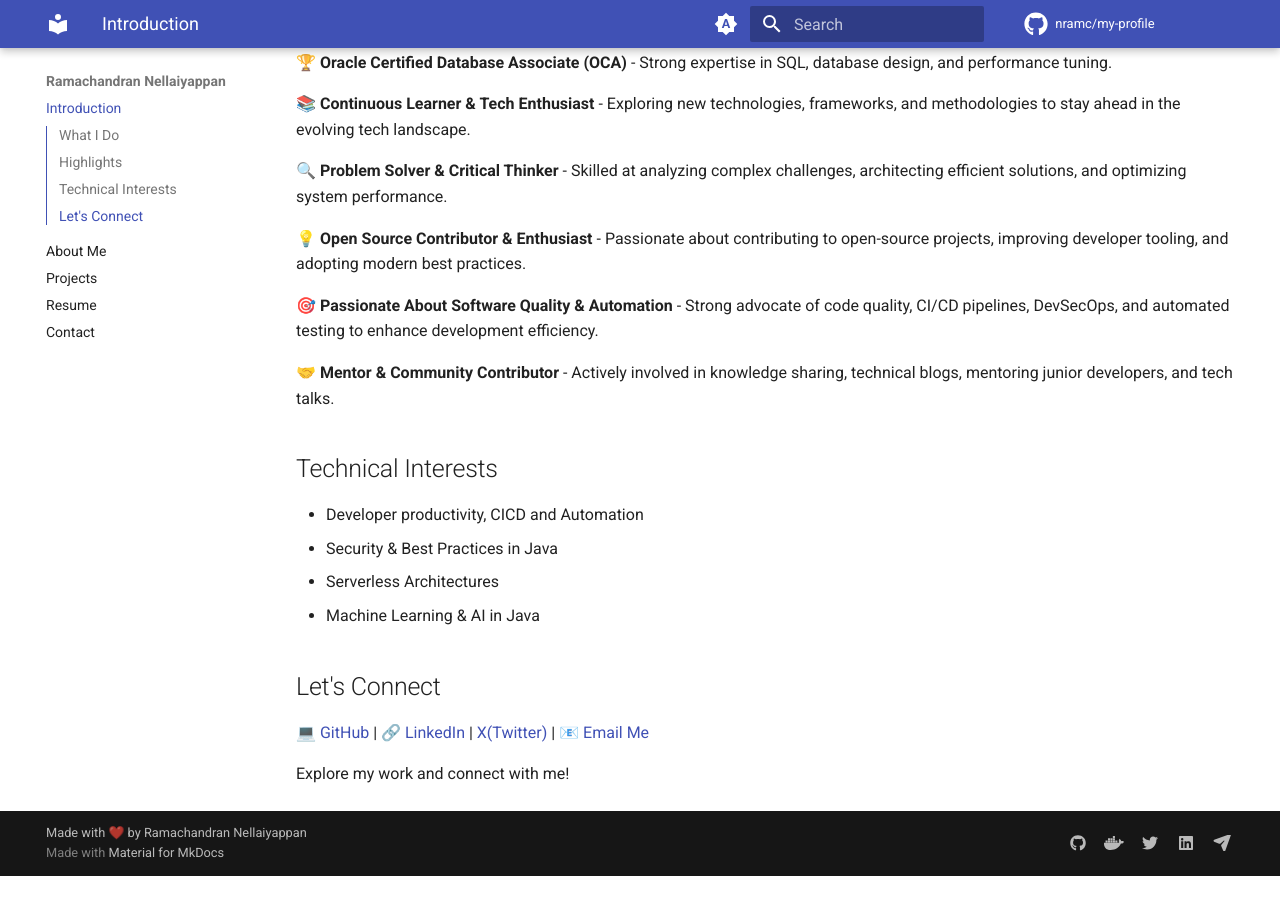
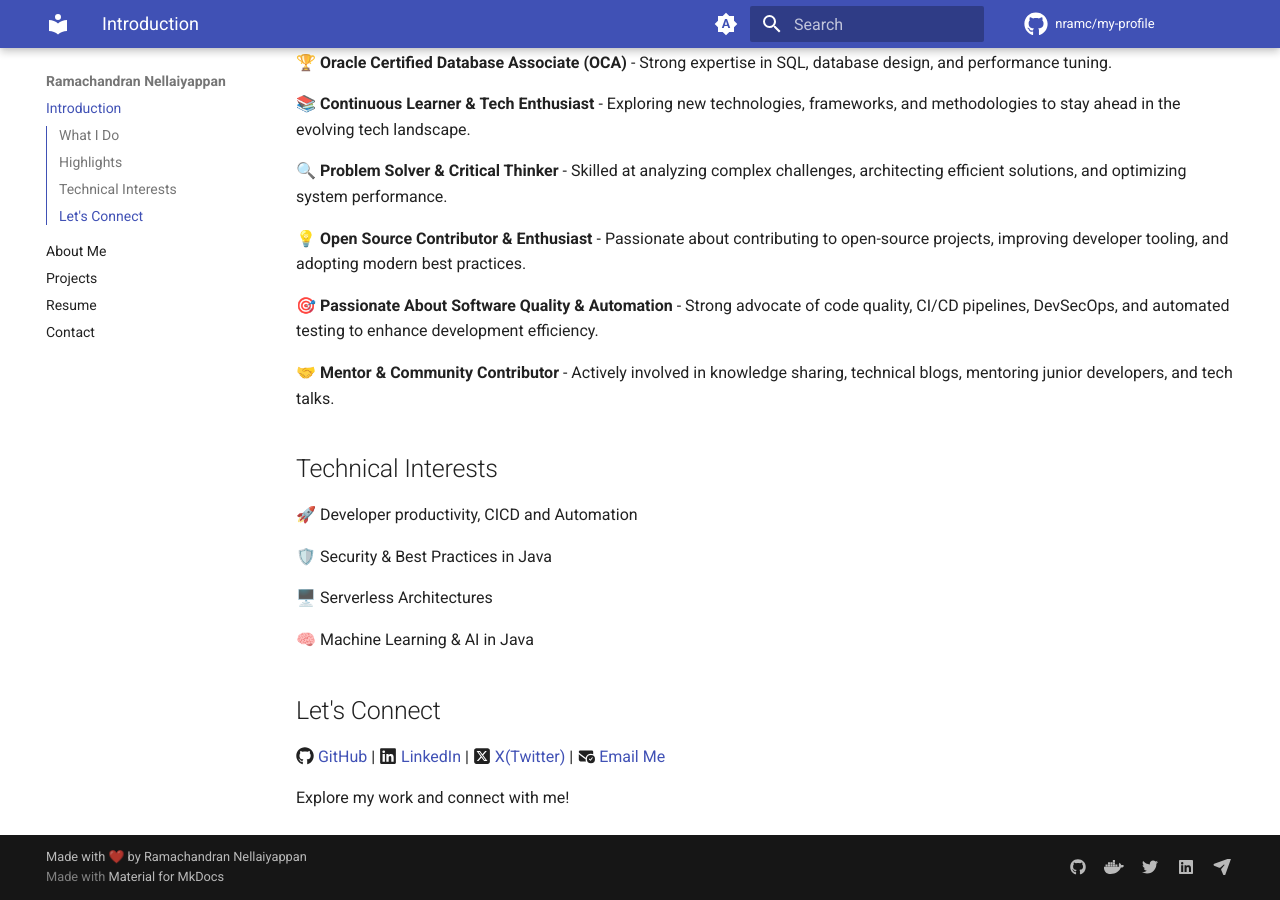
Before and after one commit to nramc/my-profile, an MkDocs documentation site: the page built from docs/index.md, in a window 1280 px wide and 900 px high, scrolled down 859 px. Built offline with MkDocs 1.6.1 and Material for MkDocs 9.7.7, drawn with Linux system fonts in a browser that asks for light colours; comment, search, counter and statistics services are not loaded; before the commit the page ends 1735 px from its top, so only the background shows below that; some of the changed lines change nothing that is shown.

Commit message:
feat: introduction content added

```diff
--- a/docs/index.md
+++ b/docs/index.md
@@ -59,16 +59,19 @@ developers, and tech talks.
 
 ## Technical Interests
 
-- Developer productivity, CICD and Automation
-- Security & Best Practices in Java
-- Serverless Architectures
-- Machine Learning & AI in Java
+🚀 Developer productivity, CICD and Automation
+
+🛡️ Security & Best Practices in Java
+
+🖥️ Serverless Architectures
+
+🧠 Machine Learning & AI in Java
 
 ## Let's Connect
 
-💻 [GitHub](https://github.com/nramc) |
-🔗 [LinkedIn](https://www.linkedin.com/in/ramachandran-nellaiyappan/) |
-[X(Twitter)](https://github.com/nramc) |
-📧 [Email Me](mailto:ramachadrannellai@gmail.com)
+:fontawesome-brands-github: [GitHub](https://github.com/nramc)  |
+:fontawesome-brands-linkedin: [LinkedIn](https://www.linkedin.com/in/ramachandran-nellaiyappan/)  |
+:fontawesome-brands-square-x-twitter: [X(Twitter)](https://github.com/nramc)  |
+:fontawesome-solid-envelope-circle-check: [Email Me](mailto:ramachadrannellai@gmail.com)
 
 Explore my work and connect with me!
--- a/mkdocs.yml
+++ b/mkdocs.yml
@@ -39,7 +39,7 @@ theme:
     - navigation.instant
     - navigation.instant.progress
     - navigation.top
-#    - navigation.footer
+    #    - navigation.footer
     - header
     - search.suggest
     - search.share
@@ -74,6 +74,10 @@ markdown_extensions:
         - name: mermaid
           class: mermaid
           format: !!python/name:pymdownx.superfences.fence_code_format
+  - attr_list
+  - pymdownx.emoji:
+      emoji_index: !!python/name:material.extensions.emoji.twemoji
+      emoji_generator: !!python/name:material.extensions.emoji.to_svg
 
 extra:
   generator: true
```
